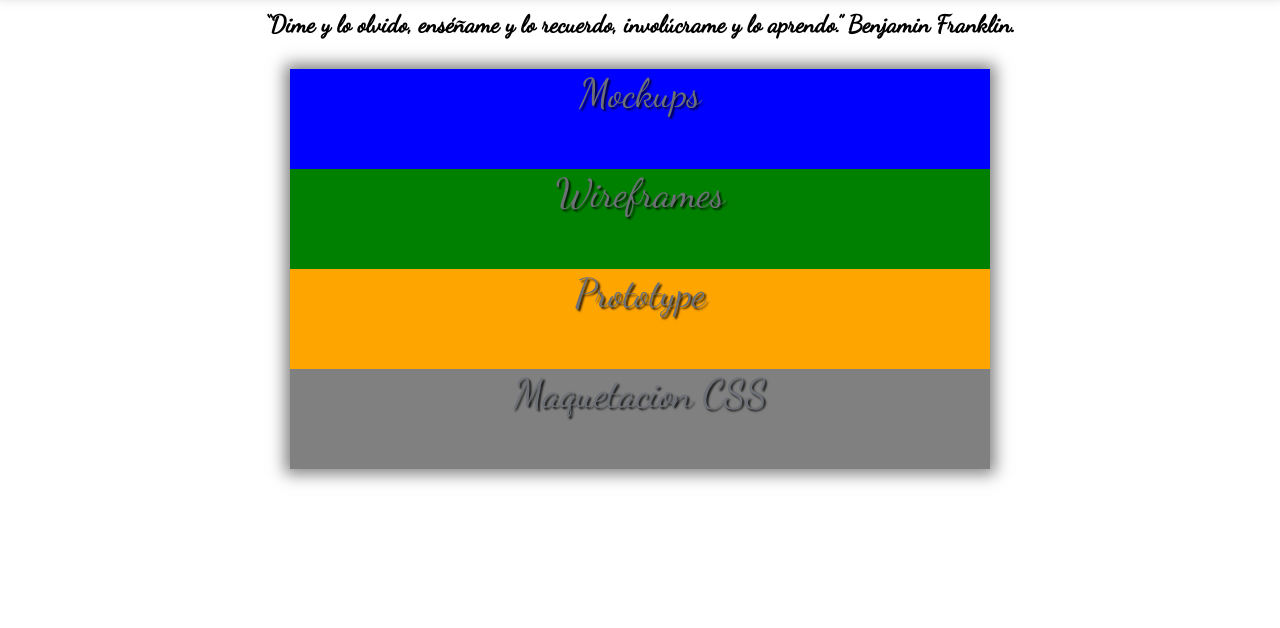
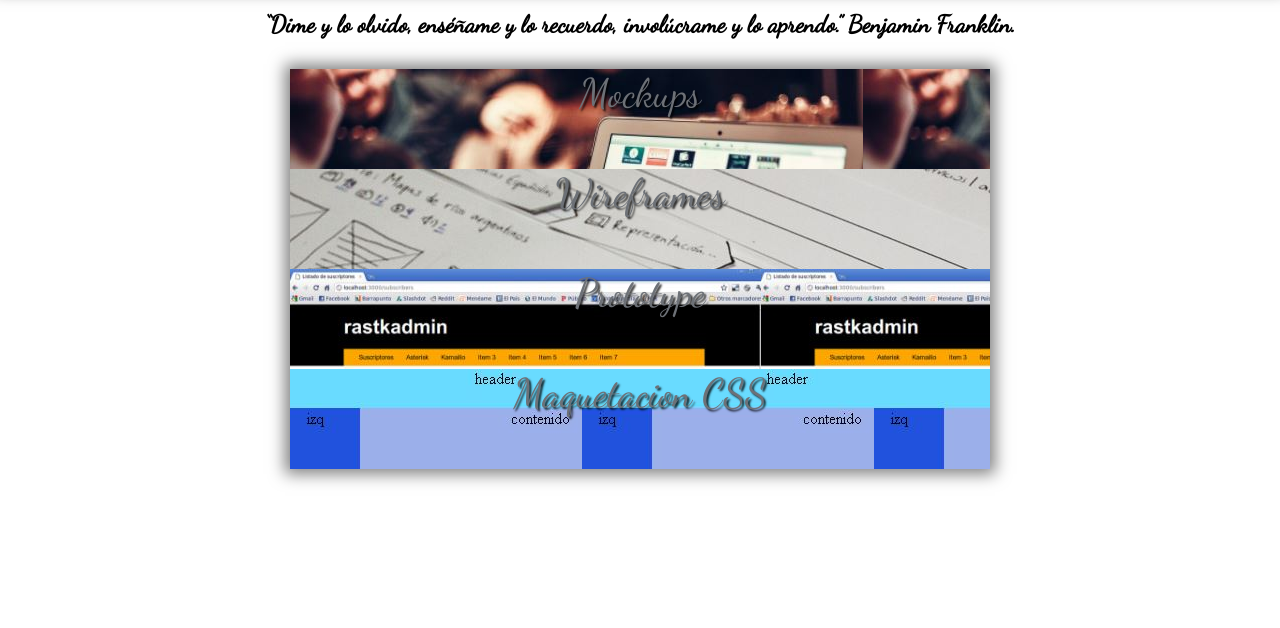
Before and after one commit to NeXuZZ-SCM/MaquetaDoor, a plain HTML site: page index.html in a window 1280 px wide. Shown: the part 70-698 px from the top of the page. Drawn offline with Linux system fonts and the light colour scheme.

Commit message:
Arreglando ubicacion imagenes
Se agrega ubicacion real de carpeta images

```diff
--- a/css/style.css
+++ b/css/style.css
@@ -103,7 +103,7 @@ figure{
     font-size: 40px;
 }
 figure.uno{
-    background-image: url("images/mockups.JPG");
+    background-image: url("../images/mockups.JPG");
     color: white;
     display: inline-flex;
     justify-content: center;
@@ -115,7 +115,7 @@ figure.uno{
     float: left;
 }
 figure.dos{
-    background-image: url("images/wireframes.JPG");
+    background-image: url("../images/wireframes.JPG");
     color: white;
     display: inline-flex;
     justify-content: center;
@@ -127,7 +127,7 @@ figure.dos{
     float: left;
 }
 figure.tres{
-    background-image: url("images/prototype.JPG");
+    background-image: url("../images/prototype.JPG");
     color: white;
     display: inline-flex;
     justify-content: center;
@@ -139,7 +139,7 @@ figure.tres{
     float: left;
 }
 figure.cuatro{
-    background-image: url("images/maquetacioncss.JPG");
+    background-image: url("../images/maquetacioncss.JPG");
     color: white;
     display: inline-flex;
     justify-content: center;
```
